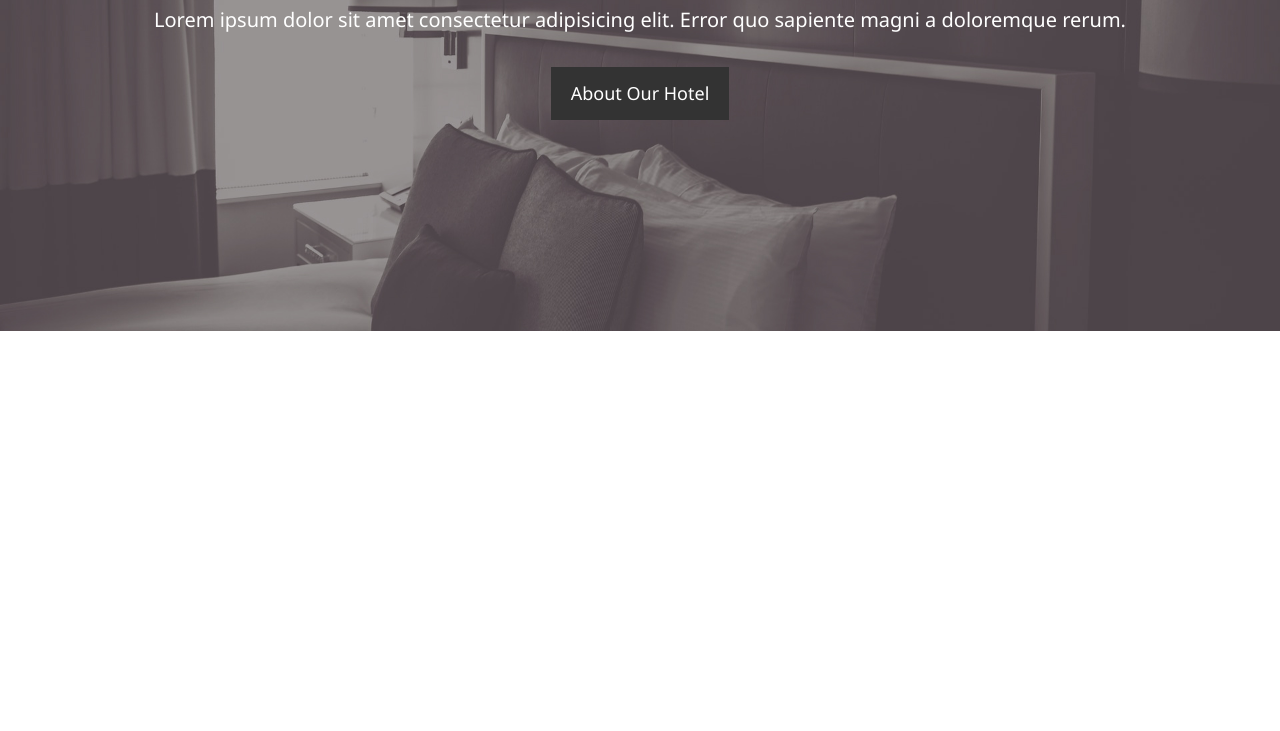
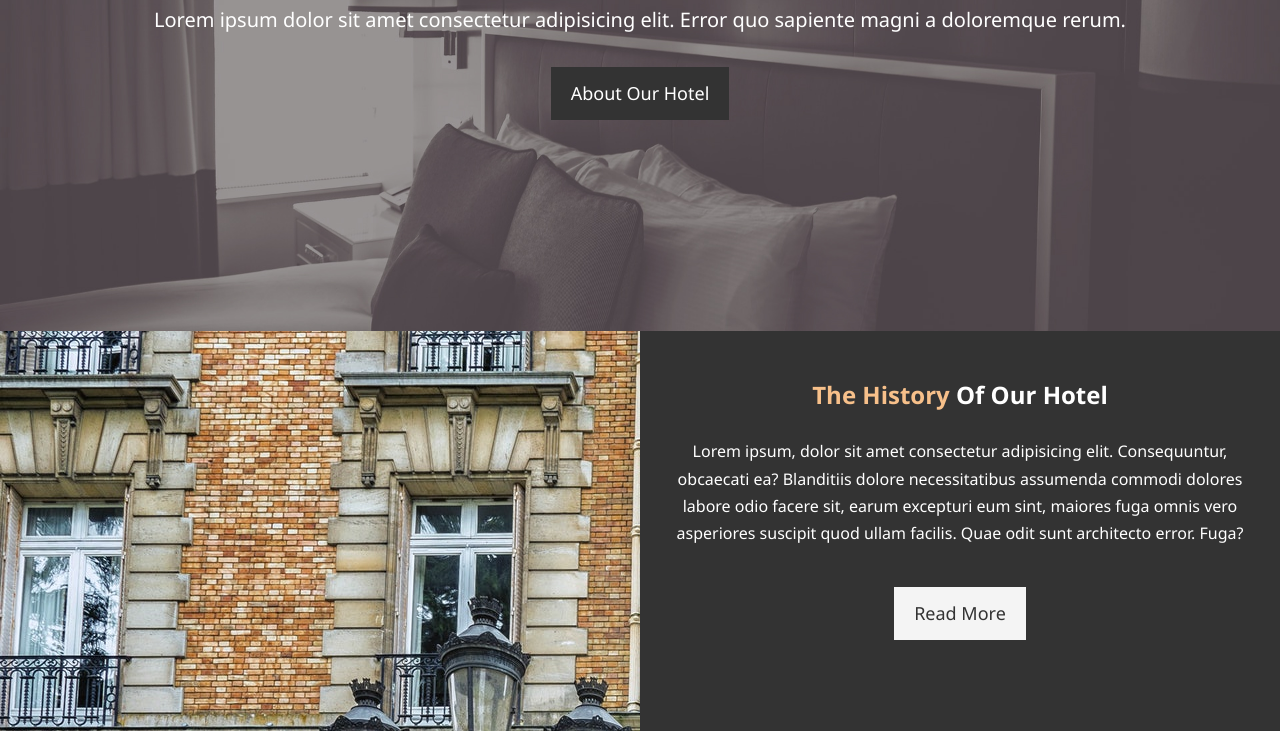
Before and after one commit to lawlawson/Hotel_Website, a plain HTML site: page index.html in a window 1280 px wide. Shown: the part 336-1067 px from the top of the page. Before the commit the page ends 800 px from the top, so only its background shows below. Drawn offline with Linux system fonts and the light colour scheme.

Commit message:
Added image and info to lower header section

```diff
--- a/css/style.css
+++ b/css/style.css
@@ -52,6 +52,26 @@ p {
   padding: 13px 20px;
   border: none;
   cursor: pointer;
+}
+
+.btn-light {
+  background: #f4f4f4;
+  color: #333;
+}
+
+.bg-dark {
+  background: #333;
+  color: #fff;
+}
+
+.bg-light {
+  background: #f4f4f4;
+  color: #333;
+}
+
+.bg-primary {
+  background: #333;
+  color: #f7c08a;
 }
 
 .btn:hover {
@@ -117,3 +137,27 @@ p {
   padding-bottom: 20px;
   line-height: 1.7em;
 }
+
+#home-info {
+  height: 400px;
+}
+
+#home-info .info-img {
+  float: left;
+  width: 50%;
+  background: url('../img/photo-1.jpg');
+  min-height: 100%;
+}
+
+#home-info .info-content {
+  float: right;
+  width: 50%;
+  height: 100%;
+  text-align: center;
+  padding: 50px 30px;
+  overflow: hidden;
+}
+
+#home-info .info-content p {
+  padding-bottom: 30px;
+}
--- a/index.html
+++ b/index.html
@@ -33,5 +33,19 @@
         </div>
       </div>
     </header>
+    <section id="home-info" class="bg-dark">
+      <div class="info-img"></div>
+      <div class="info-content">
+        <h2><span class="text-primary">The History</span> Of Our Hotel</h2>
+        <p>
+          Lorem ipsum, dolor sit amet consectetur adipisicing elit.
+          Consequuntur, obcaecati ea? Blanditiis dolore necessitatibus assumenda
+          commodi dolores labore odio facere sit, earum excepturi eum sint,
+          maiores fuga omnis vero asperiores suscipit quod ullam facilis. Quae
+          odit sunt architecto error. Fuga?
+        </p>
+        <a href="about.html" class="btn btn-light">Read More</a>
+      </div>
+    </section>
   </body>
 </html>
```
